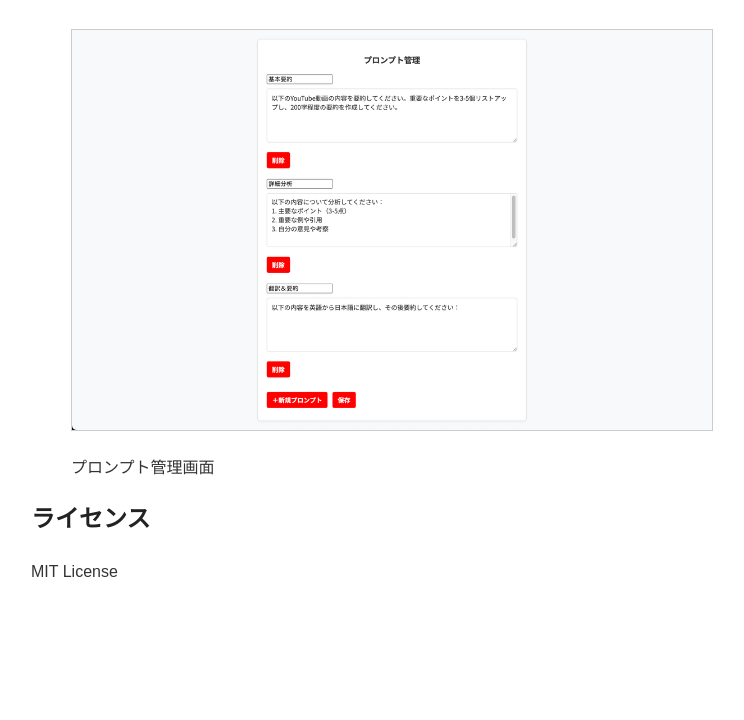
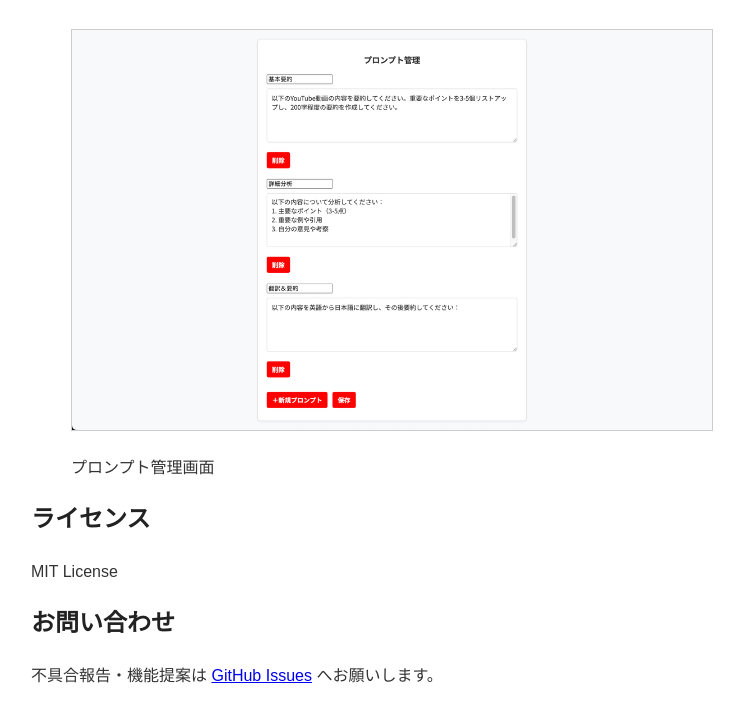
Before and after one commit to infoHiroki/YoutubeMojiCopy, a browser extension: page docs/index.html in a window 1280 px wide. Shown: the part 1220-1940 px from the top of the page, without its empty margins (209-953 px from the left). Before the commit the page ends 1836 px from the top, so only its background shows below. Drawn offline with Linux system fonts and the light colour scheme.

Commit message:
READMEとドキュメントの更新: お問い合わせセクションを追加し、index.htmlにリンクを追加。.gitignoreを修正し、不要な行を削除。アイコン画像を更新。

```diff
--- a/docs/index.html
+++ b/docs/index.html
@@ -52,5 +52,8 @@
 
   <h2>ライセンス</h2>
   <p>MIT License</p>
+
+  <h2>お問い合わせ</h2>
+  <p>不具合報告・機能提案は <a href="https://github.com/infoHiroki/YouTubeMojiCopy/issues" target="_blank" rel="noopener">GitHub Issues</a> へお願いします。</p>
 </body>
 </html>
```
Also changed, not shown: icons/icon128.png, icons/icon16.png, 2 other files.
